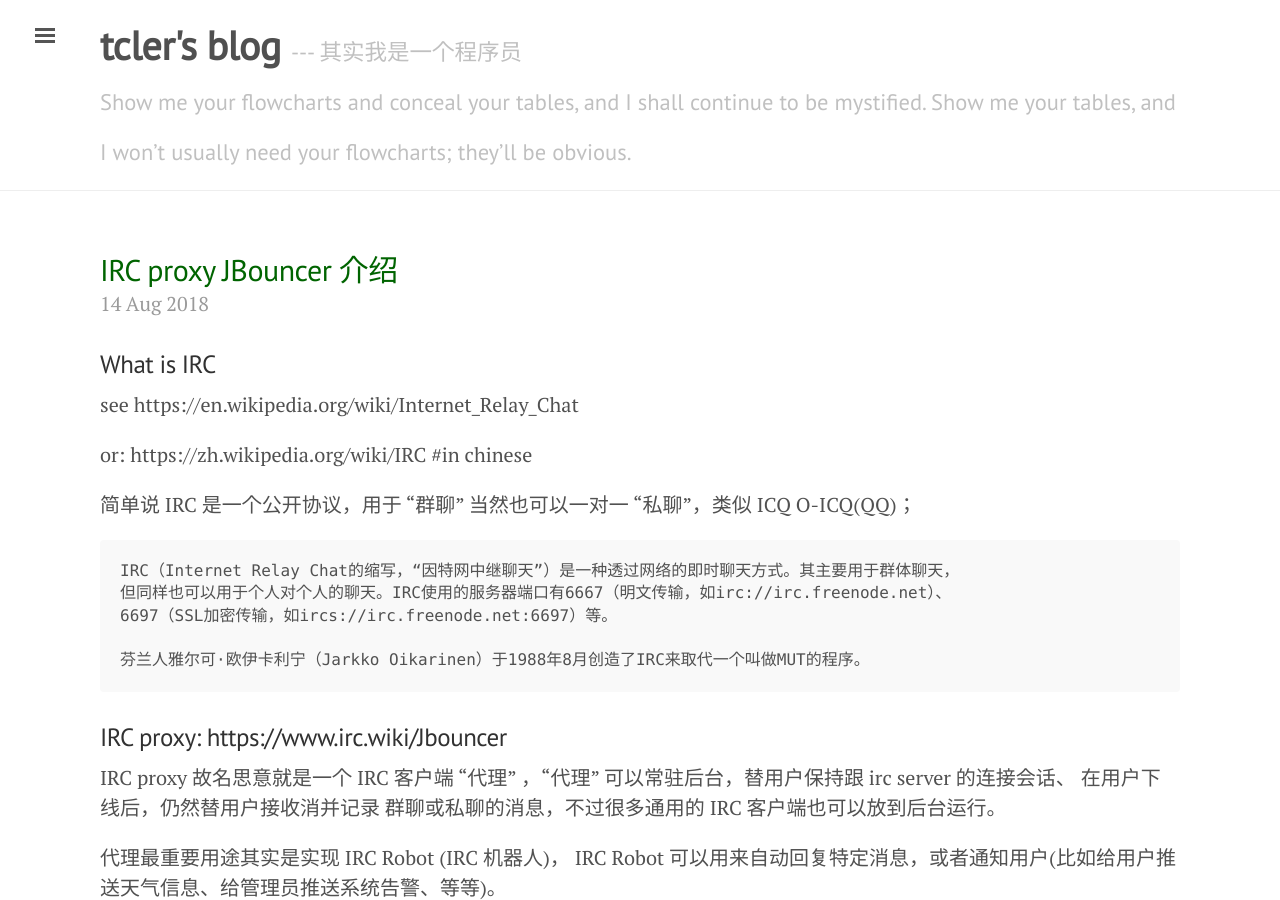
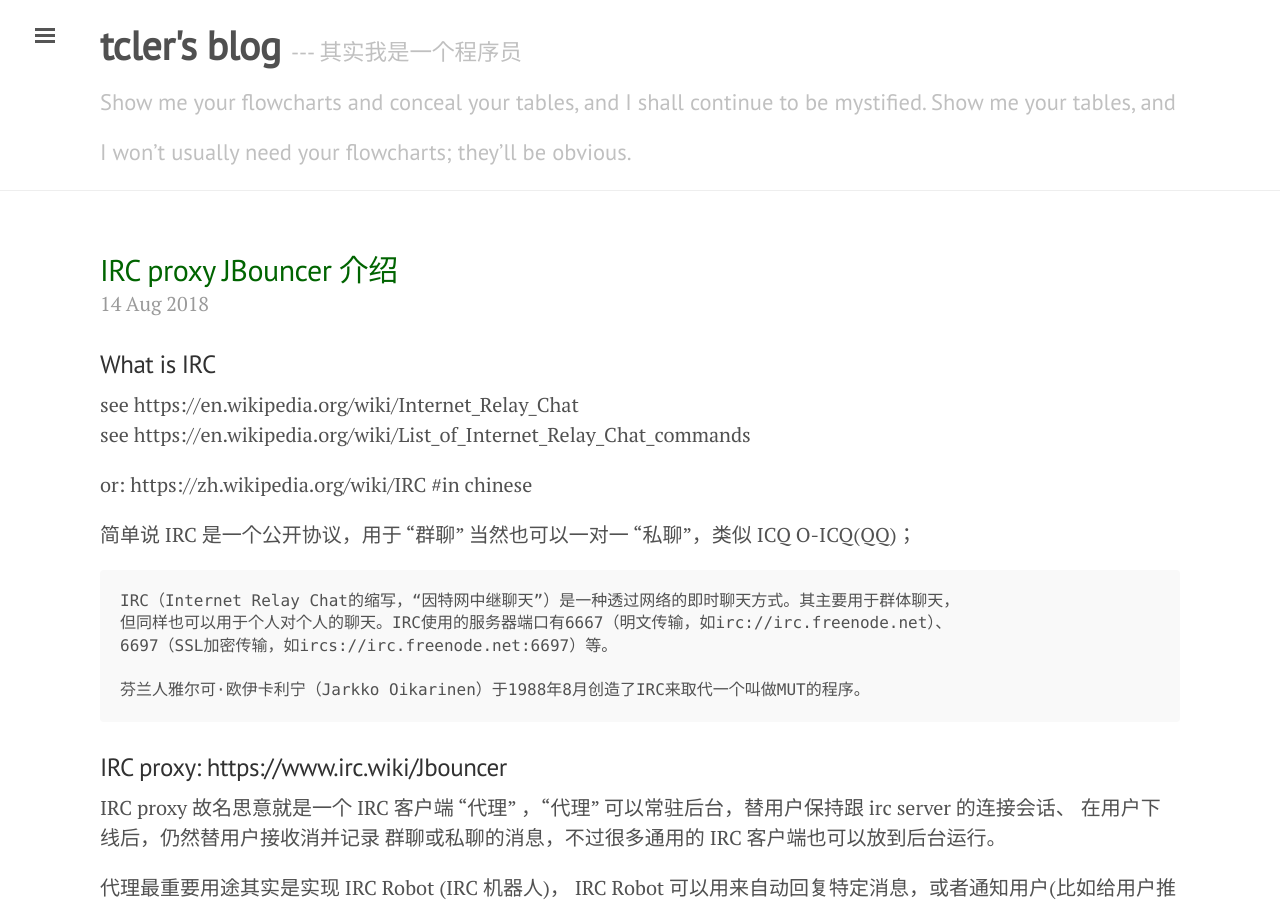
Before and after one commit to tcler/tcler.github.io, a Jekyll site: the page built from _posts/2018-08-14-IRC-proxy-JBouncer-introduce.md, in a window 1280 px wide and 900 px high. Built offline with Jekyll 4.4.1, drawn with Linux system fonts in a browser that asks for light colours.

Commit message:
Update 2018-08-14-IRC-proxy-JBouncer-introduce.md

```diff
--- a/_posts/2018-08-14-IRC-proxy-JBouncer-introduce.md
+++ b/_posts/2018-08-14-IRC-proxy-JBouncer-introduce.md
@@ -5,6 +5,7 @@ title: "IRC proxy JBouncer 介绍"
 
 ### What is IRC
 see https://en.wikipedia.org/wiki/Internet_Relay_Chat
+see https://en.wikipedia.org/wiki/List_of_Internet_Relay_Chat_commands
 
 or: https://zh.wikipedia.org/wiki/IRC  #in chinese
 
```
